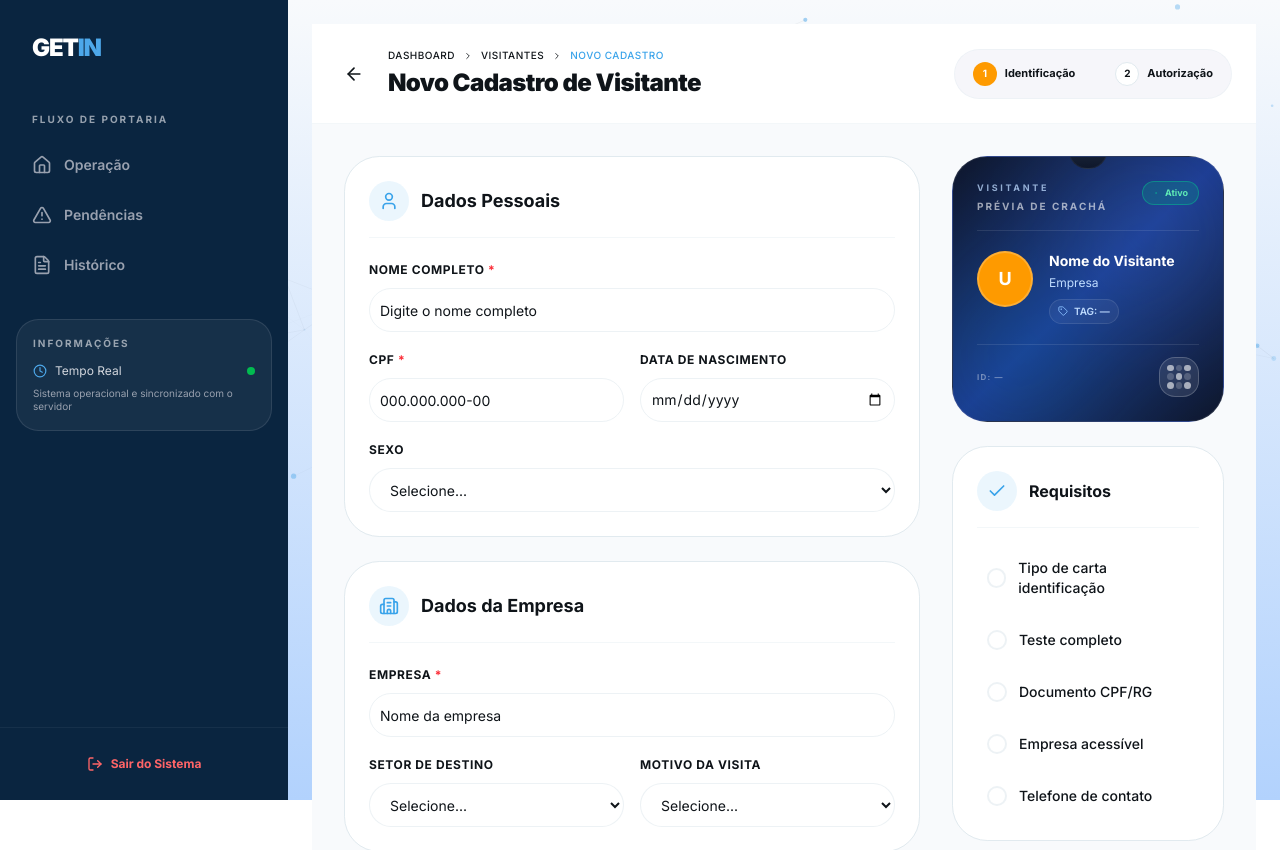
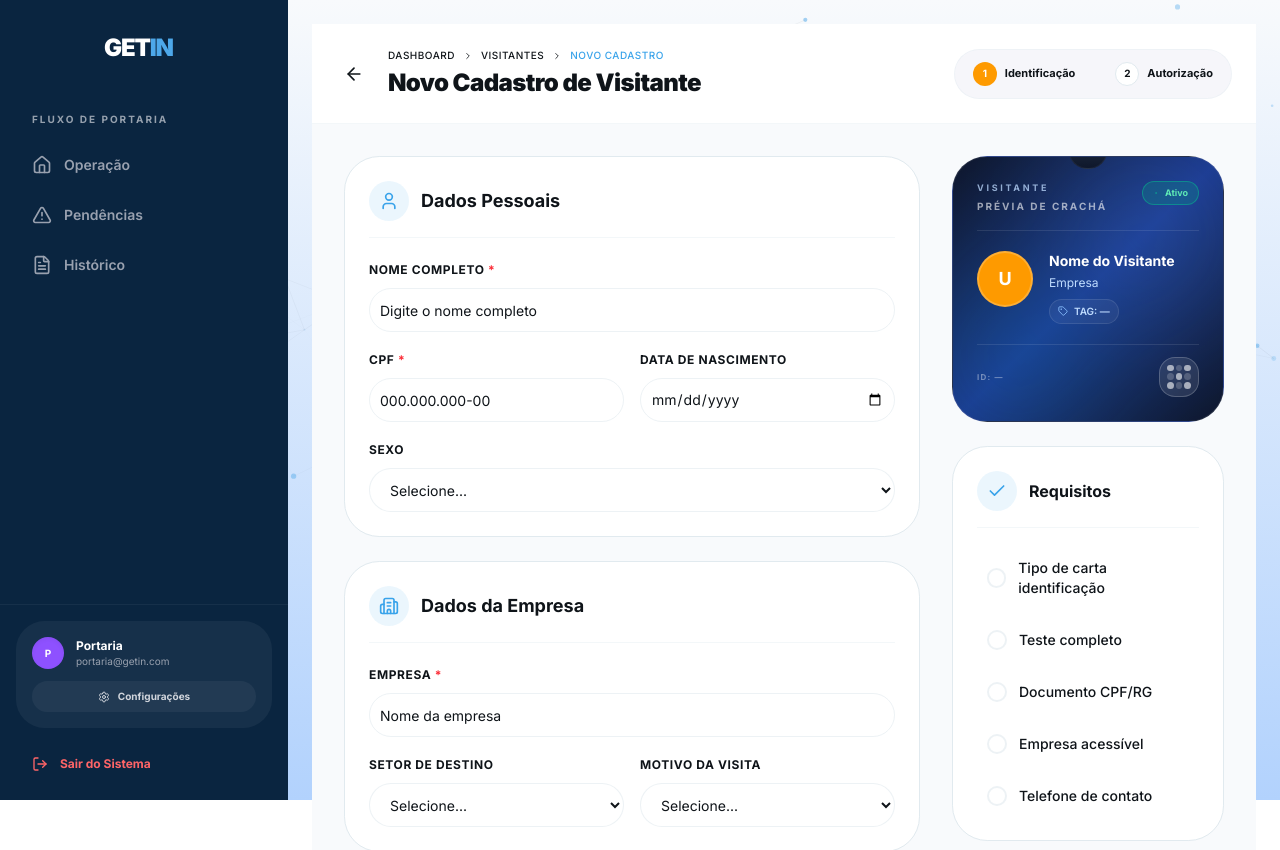
Before and after one commit to ocastroxs/get_in, a Next.js app: page /portaria/novo in a window 1280 px wide. Shown: the top 850 px of the page. Built offline with nearby package versions, Linux system fonts and the light colour scheme.

Commit message:
style: padronizar PortariaSidebar com a Sidebar de Administração

```diff
--- a/src/components/PortariaSidebar.jsx
+++ b/src/components/PortariaSidebar.jsx
@@ -8,16 +8,17 @@ import {
   ChevronRight,
   Menu,
   X,
-  Clock,
+  Settings,
+  Home,
   AlertTriangle,
-  FileText,
-  Home
+  FileText
 } from 'lucide-react';
+import UserAvatar from '@/components/ui/UserAvatar';
 
 export default function PortariaSidebar() {
   const pathname = usePathname();
   const [isOpen, setIsOpen] = useState(false);
-  const { logout } = useAuth();
+  const { logout, user } = useAuth();
 
   const toggleSidebar = () => setIsOpen(!isOpen);
 
@@ -51,13 +52,17 @@ export default function PortariaSidebar() {
         fixed lg:sticky top-0 left-0 h-screen w-72 bg-[#0A2540] flex flex-col shadow-2xl z-[55] transition-all duration-500 ease-in-out
         ${isOpen ? 'translate-x-0' : '-translate-x-full lg:translate-x-0'}
       `}>
-        {/* Cabeçalho */}
-        <div className="p-8 mb-4 flex items-center justify-between">
+        {/* Cabeçalho com Logo/Texto */}
+        <div className="p-8 ml-18 mb-4 flex items-center justify-between">
           <div className="flex items-center space-x-3 group cursor-pointer">
-            <h1 className="text-2xl font-black text-white tracking-tighter group-hover:tracking-normal transition-all duration-300">
+
+            <h1 className="text-2xl  font-black text-white tracking-tighter group-hover:tracking-normal transition-all duration-300">
               GET<span className="text-[#4DA8EA]">IN</span>
             </h1>
           </div>
+
+
+
         </div>
 
         {/* Navegação Principal */}
@@ -90,32 +95,31 @@ export default function PortariaSidebar() {
               />
             </nav>
           </div>
-
-          {/* Informações Rápidas */}
-          <div className="bg-white/5 rounded-xl p-4 border border-white/10">
-            <p className="text-[10px] font-bold text-gray-300 tracking-[0.2em] uppercase mb-3 opacity-70">
-              Informações
-            </p>
-            <div className="space-y-2 text-xs text-gray-300">
-              <div className="flex items-center justify-between">
-                <span className="flex items-center gap-2">
-                  <Clock size={14} className="text-[#4DA8EA]" />
-                  Tempo Real
-                </span>
-                <span className="w-2 h-2 rounded-full bg-green-500 animate-pulse" />
-              </div>
-              <div className="text-[10px] text-gray-400 mt-2">
-                Sistema operacional e sincronizado com o servidor
-              </div>
-            </div>
-          </div>
         </div>
 
-        {/* Rodapé */}
-        <div className="p-4 border-t border-white/5">
+        {/* Rodapé da Sidebar */}
+          <div className="p-4 mt-auto border-t border-white/5">
+            <div className="bg-white/5 rounded-2xl p-4 mb-4">
+              <div className="flex items-center space-x-3 mb-3">
+                <UserAvatar
+                  name={user?.nome || 'Portaria'}
+                  email={user?.email || 'portaria@getin.com'}
+                  className="w-8 h-8 text-[10px]"
+                />
+                <div className="flex-1 overflow-hidden">
+                  <p className="text-xs font-bold text-white truncate">{user?.nome || 'Portaria'}</p>
+                  <p className="text-[10px] text-gray-400 truncate">{user?.email || 'portaria@getin.com'}</p>
+                </div>
+              </div>
+              <Link href="/configuracoes" onClick={() => setIsOpen(false)} className="w-full py-2 px-3 rounded-xl bg-white/5 hover:bg-white/10 text-gray-300 hover:text-white text-[10px] font-bold transition-all flex items-center justify-center space-x-2 group">
+                <Settings className="w-3 h-3 group-hover:rotate-90 transition-transform duration-500" />
+                <span>Configurações</span>
+              </Link>
+            </div>
+
           <button
             onClick={handleLogout}
-            className="w-full py-3 px-4 rounded-xl text-red-400 hover:bg-red-500/10 text-xs font-bold transition-all flex items-center justify-center space-x-2 group cursor-pointer active:scale-95"
+            className="w-full py-3 px-4 rounded-xl text-red-400 hover:bg-red-500/10 text-xs font-bold transition-all flex items-center space-x-3 group cursor-pointer active:scale-95 transition-transform"
           >
             <LogOut className="w-4 h-4 group-hover:-translate-x-1 transition-transform" />
             <span>Sair do Sistema</span>
```
